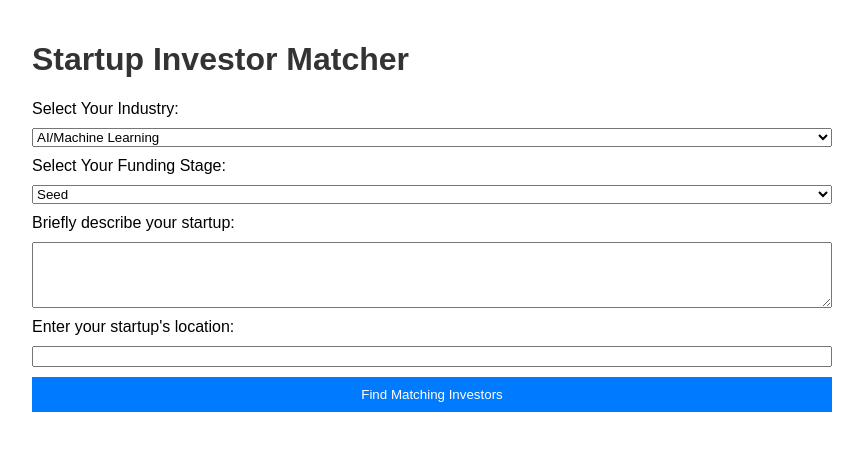
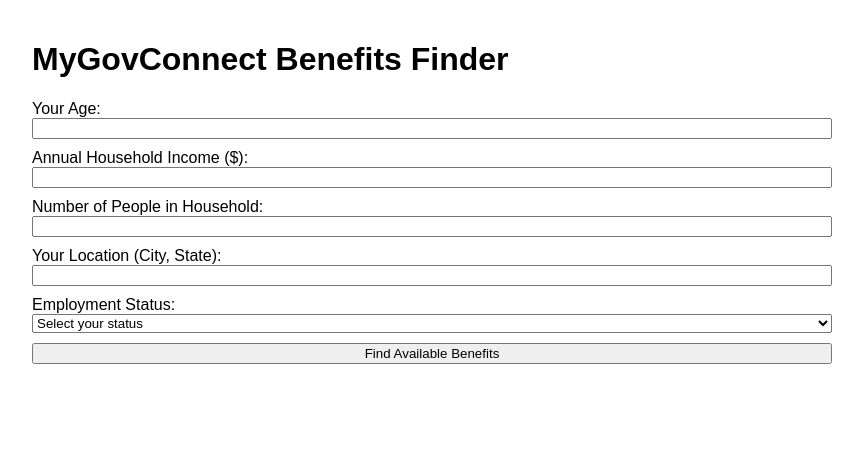
Before and after one commit to samanthap88/hackBeanpotBackend, a Flask app: page / in a window 1280 px wide. Shown: the top 451 px of the page, without its empty margins (208-1071 px from the left). Run offline with Flask 3, Linux system fonts and the light colour scheme.

Commit message:
Modified flask file

```diff
--- a/app.py
+++ b/app.py
@@ -32,7 +32,6 @@ langchain.llm_cache = InMemoryCache()
 # Global variable to store the VectorStore
 VectorStore = None
 
-
 def create_and_save_vectorstore(file_path, save_path):
     embeddings = OpenAIEmbeddings(openai_api_key=api_key)
     text_splitter = RecursiveCharacterTextSplitter(
@@ -48,138 +47,128 @@ def create_and_save_vectorstore(file_path, save_path):
 
     vectorstore = FAISS.from_texts(texts, embedding=embeddings)
     vectorstore.save_local(save_path)
-    logger.info(f"VectorStore created and saved to {save_path}")
-
+    logger.info(f"Benefits database vectorstore created and saved to {save_path}")
 
 def get_or_create_vectorstore(file_path, save_path):
     if os.path.exists(save_path):
-        logger.info(f"Loading existing VectorStore from {save_path}")
+        logger.info(f"Loading existing benefits database from {save_path}")
         return FAISS.load_local(save_path, OpenAIEmbeddings(openai_api_key=api_key), allow_dangerous_deserialization=True)
     else:
-        logger.info("Creating new VectorStore")
+        logger.info("Creating new benefits database")
         create_and_save_vectorstore(file_path, save_path)
         return FAISS.load_local(save_path, OpenAIEmbeddings(openai_api_key=api_key), allow_dangerous_deserialization=True)
 
-
 def update_vectorstore():
     global VectorStore
-    logger.info("Updating VectorStore")
-    VectorStore = get_or_create_vectorstore("maininvestorbase.csv", "investor_vectorstore.faiss")
-
+    logger.info("Updating benefits database")
+    VectorStore = get_or_create_vectorstore("government_benefits.csv", "benefits_vectorstore.faiss")
 
 # Initialize VectorStore
-VectorStore = get_or_create_vectorstore("maininvestorbase.csv", "investor_vectorstore.faiss")
+VectorStore = get_or_create_vectorstore("government_benefits.csv", "benefits_vectorstore.faiss")
 
-# Schedule periodic updates
+# Schedule weekly updates to catch new programs
 scheduler = BackgroundScheduler()
 scheduler.add_job(func=update_vectorstore, trigger="interval", days=7)
 scheduler.start()
-
 
 @app.route('/')
 def home():
     return render_template('index.html')
 
-
-@app.route('/find_investors', methods=['POST'])
+@app.route('/find_investors', methods=['POST'])  # keeping route name for compatibility
 def find_investors():
     global VectorStore
 
-    industry = request.form['industry']
-    stage = request.form['stage']
-    description = request.form['description']
+    # Get user details from form
+    age = request.form['age']
+    income = request.form['income']
+    household_size = request.form['householdSize']
     location = request.form['location']
+    employment = request.form['employment']
 
-    startup_details = f"""
-    Industry: {industry}
-    Funding Stage: {stage}
-    Description: {description}
+    # Calculate some helpful derived values
+    monthly_income = float(income) / 12
+    federal_poverty_level = 13590 + (4720 * (int(household_size) - 1))  # 2023 FPL
+    income_percentage_fpl = (float(income) / federal_poverty_level) * 100
+
+    user_profile = f"""
+    Age: {age}
+    Annual Income: ${income}
+    Monthly Income: ${monthly_income:.2f}
+    Household Size: {household_size}
     Location: {location}
-    """
-
-    json_structure = """
-    [
-    {
-      "Investor Name": "string",
-      "Fund Focus Areas": "string",
-      "Location": "string",
-      "Contact Details": {
-        "Partner Name": "string",
-        "Email": "string",
-        "Website": "string",
-        "Social Links": {
-          "Twitter": "string",
-          "LinkedIn": "string",
-          "Facebook": "string"
-        }
-      },
-      "Likelihood to Invest": "number %",
-      "Match Reason": "string"
-    }
-    ]
+    Employment Status: {employment}
+    Percentage of Federal Poverty Level: {income_percentage_fpl:.1f}%
     """
 
     prompt = f"""
-    As an AI-powered investor matching system, your task is to analyze the given startup information and provide a list of potential investors from the database who are most likely to invest in this startup. The startup details are as follows:
+    You are MyGovConnect, an expert AI assistant specializing in government benefits and assistance programs. Your mission is to help users find all government programs, grants, and services they may qualify for based on their profile:
 
-    {startup_details}
+    {user_profile}
 
-    Using the following investor data fields to evaluate matches:
-    - Investor Name
-    - Fund Type
-    - Website (if available)
-    - Fund Focus (Sectors)
-    - Partner Name
-    - Partner Email
-    - Location
-    - Twitter Link
-    - LinkedIn Link
-    - Facebook Link
+    Analyze the following categories of assistance:
+    1. Healthcare (e.g., Medicaid, CHIP, Medicare, ACA Subsidies)
+    2. Food & Nutrition (e.g., SNAP, WIC, School Meals)
+    3. Income Support (e.g., TANF, SSI, EITC)
+    4. Housing (e.g., Section 8, Public Housing, LIHEAP)
+    5. Education (e.g., FAFSA, Pell Grants, Head Start)
+    6. Employment (e.g., Unemployment, Job Training, Workforce Programs)
+    7. Senior & Disability Services (e.g., Social Security, Medicare, Paratransit)
+    8. Child Care (e.g., CCDF, Head Start, After School Programs)
 
-    You will use the following internal fields for context but do not display them to the user:
-    - Fund Description
-    - Portfolio Companies
-    - Number of Investments
-    - Number of Exits
-    - Preferred Investment Stages
+    For each matching program, provide:
+    1. Program name and brief description
+    2. Specific eligibility criteria met by the user
+    3. Estimated benefit amount (if calculable)
+    4. Application process and required documents
+    5. Local office or website to apply
+    6. Match confidence score (60-100%)
 
-    Evaluate the following key criteria when selecting potential investors:
-    1. **Industry alignment**: Ensure that the investor's fund focus (sectors) aligns with the startup's industry and market niche.
-    2. **Investment stage**: Match the startup's funding stage with the investor's preferred fund stage.
-    3. **Geographic proximity**: Consider location relevance, favoring investors who are in or focus on regions near the startup's location, but do not exclude global opportunities where geography is not a limiting factor.
-    4. **Portfolio companies fit**: If available, assess whether the startup aligns with the types of companies already in the investor's portfolio (similar markets, technologies, or sectors).
-    5. **Investment thesis alignment**: Look at the fund description to ensure that the investor's philosophy or thesis aligns with the startup's vision or mission, and explain why this investor would be a strategic match.
+    Format each program as a JSON object with these fields:
+    - "Investor Name": Program name
+    - "Fund Focus Areas": Main category (Healthcare, Food, etc.)
+    - "Location": Where program is available (State/County/City)
+    - "Contact Details": Application info and URLs
+    - "Likelihood to Invest": Match confidence score
+    - "Match Reason": Detailed eligibility explanation
 
-    Based on this data, provide a list of a minimum of **10-15 investors** who would be the best match for this startup. Return the result in the following JSON format for each investor:
+    Consider these factors:
+    - Age-specific programs (child, adult, senior)
+    - Income limits relative to Federal Poverty Level
+    - Household size impacts on eligibility
+    - State and local program variations
+    - Employment status requirements
+    - Emergency or temporary assistance options
+    - Program combinations and interactions
 
-    {json_structure}
+    Prioritize:
+    1. Programs with highest benefit value
+    2. Emergency assistance if needed
+    3. Programs with simplified application process
+    4. Local programs in user's area
+    5. Programs with highest match confidence
 
-    The match reason should prioritize the startup description when matching with an investor.
-
-    Please provide the results directly in JSON format without any additional explanations and make sure to start and end with square brackets.
+    Return only the JSON array without additional text. Include at least 10 highly relevant programs.
     """
 
     try:
-        docs = VectorStore.similarity_search(query=prompt, k=5)
-        llm = ChatOpenAI(model_name="gpt-4o-mini", temperature=0.7, request_timeout=300)
+        docs = VectorStore.similarity_search(query=prompt, k=7)  # Increased k for better coverage
+        llm = ChatOpenAI(model_name="gpt-4o-mini", temperature=0.5, request_timeout=300)  # Lower temperature for more consistent results
         chain = load_qa_chain(llm=llm, chain_type="stuff")
 
         with get_openai_callback() as cb:
             response = chain.run(input_documents=docs, question=prompt)
 
-        logger.info(f"Successfully processed request. Tokens used: {cb.total_tokens}")
-        return jsonify({"investors": response})
+        logger.info(f"Successfully processed benefits search. Tokens used: {cb.total_tokens}")
+        return jsonify({"investors": response})  # keeping response key for compatibility
     except Exception as e:
-        logger.error(f"An error occurred while processing the request: {str(e)}", exc_info=True)
-        return jsonify({"error": "An error occurred while processing your request"}), 500
-
+        logger.error(f"Error finding benefits: {str(e)}", exc_info=True)
+        return jsonify({"error": "An error occurred while searching for benefits"}), 500
 
 @app.errorhandler(Exception)
 def handle_exception(e):
     logger.error(f"An unhandled exception occurred: {str(e)}", exc_info=True)
     return jsonify({"error": "An internal server error occurred"}), 500
 
-"""
 if __name__ == '__main__':
     app.run(debug=True)
-"""
--- a/templates/index.html
+++ b/templates/index.html
@@ -3,7 +3,7 @@
 <head>
     <meta charset="UTF-8">
     <meta name="viewport" content="width=device-width, initial-scale=1.0">
-    <title>Startup Investor Matcher</title>
+    <title>MyGovConnect - Benefits Finder</title>
     <style>
         body {
             font-family: Arial, sans-serif;
@@ -11,22 +11,12 @@
             margin: 0 auto;
             padding: 20px;
         }
-        h1 {
-            color: #333;
-        }
         form {
             display: flex;
             flex-direction: column;
         }
-        label, input, select, textarea {
+        input, select {
             margin-bottom: 10px;
-        }
-        button {
-            padding: 10px;
-            background-color: #007bff;
-            color: white;
-            border: none;
-            cursor: pointer;
         }
         #result {
             margin-top: 20px;
@@ -35,54 +25,64 @@
     </style>
 </head>
 <body>
-    <h1>Startup Investor Matcher</h1>
-    <form id="investorForm">
-        <label for="industry">Select Your Industry:</label>
-        <select id="industry" name="industry" required>
-            <option value="AI/Machine Learning">AI/Machine Learning</option>
-            <option value="FinTech">FinTech</option>
-            <option value="HealthTech">HealthTech</option>
-            <option value="EdTech">EdTech</option>
-            <option value="E-commerce">E-commerce</option>
-            <option value="Other">Other</option>
+    <h1>MyGovConnect Benefits Finder</h1>
+
+    <form id="benefitsForm">
+        <label for="age">Your Age:</label>
+        <input type="number" id="age" name="age" required min="0" max="120">
+
+        <label for="income">Annual Household Income ($):</label>
+        <input type="number" id="income" name="income" required min="0">
+
+        <label for="householdSize">Number of People in Household:</label>
+        <input type="number" id="householdSize" name="householdSize" required min="1" max="20">
+
+        <label for="location">Your Location (City, State):</label>
+        <input type="text" id="location" name="location" required>
+
+        <label for="employment">Employment Status:</label>
+        <select id="employment" name="employment" required>
+            <option value="">Select your status</option>
+            <option value="Employed">Employed Full-Time</option>
+            <option value="Part-Time">Employed Part-Time</option>
+            <option value="Unemployed">Unemployed</option>
+            <option value="Student">Student</option>
+            <option value="Retired">Retired</option>
+            <option value="Disabled">Unable to Work</option>
         </select>
 
-        <label for="stage">Select Your Funding Stage:</label>
-        <select id="stage" name="stage" required>
-            <option value="Seed">Seed</option>
-            <option value="Series A">Series A</option>
-            <option value="Series B">Series B</option>
-            <option value="Series C">Series C</option>
-            <option value="Growth">Growth</option>
-        </select>
+        <button type="submit">Find Available Benefits</button>
+    </form>
 
-        <label for="description">Briefly describe your startup:</label>
-        <textarea id="description" name="description" rows="4" required></textarea>
-
-        <label for="location">Enter your startup's location:</label>
-        <input type="text" id="location" name="location" required>
-
-        <button type="submit">Find Matching Investors</button>
-    </form>
+    <div id="loading" style="display: none;">
+        Searching for benefits... Please wait.
+    </div>
 
     <div id="result"></div>
 
     <script>
-        document.getElementById('investorForm').addEventListener('submit', function(e) {
+        document.getElementById('benefitsForm').addEventListener('submit', function(e) {
             e.preventDefault();
             const formData = new FormData(this);
-            console.log(formData.entries)
+            const loading = document.getElementById('loading');
+            const result = document.getElementById('result');
+
+            loading.style.display = 'block';
+            result.textContent = '';
+
             fetch('/find_investors', {
                 method: 'POST',
                 body: formData
             })
             .then(response => response.json())
             .then(data => {
-                document.getElementById('result').textContent = data.investors;
+                loading.style.display = 'none';
+                result.textContent = data.investors;  // Display raw response
             })
             .catch(error => {
                 console.error('Error:', error);
-                document.getElementById('result').textContent = 'An error occurred. Please try again.';
+                loading.style.display = 'none';
+                result.textContent = 'An error occurred. Please try again.';
             });
         });
     </script>
```
Also changed, not shown: government_benefits.csv (added, +233 -0 lines), 4 other files.
